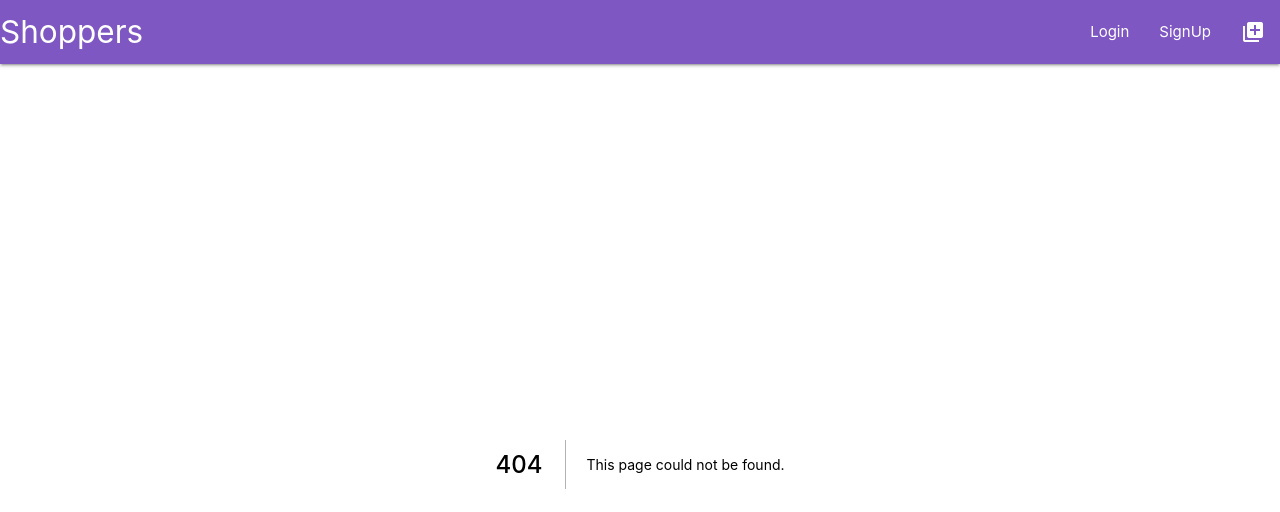
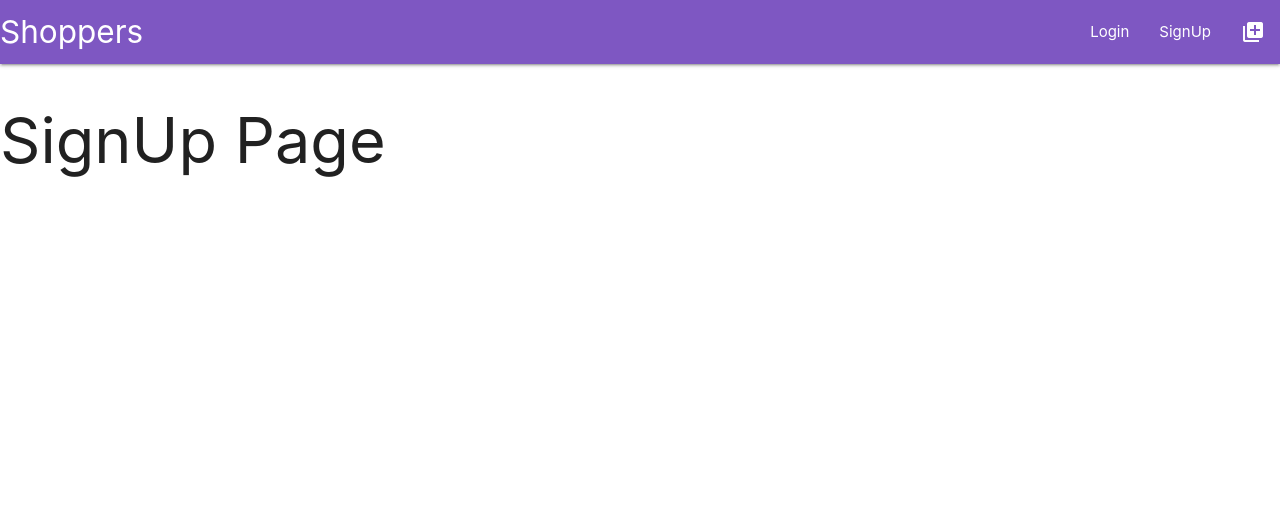
Before and after one commit to kritika243/documenting-next-js, a Next.js app: page /signup in a window 1280 px wide. Before the commit this address had no page. Shown: the top 512 px of the page. Built offline with nearby package versions, Linux system fonts and the light colour scheme.

Commit message:
other pages from navbar

```diff
--- /dev/null
+++ b/pages/signup.js
@@ -0,0 +1,11 @@
+import Link from 'next/link'
+
+const Signup = () => {
+  return (
+    <div>
+      <h1>SignUp Page</h1>
+    </div>
+  )
+}
+
+export default Signup
```
Also changed, not shown: pages/create.js (added, +11 -0 lines), pages/login.js (added, +11 -0 lines).
